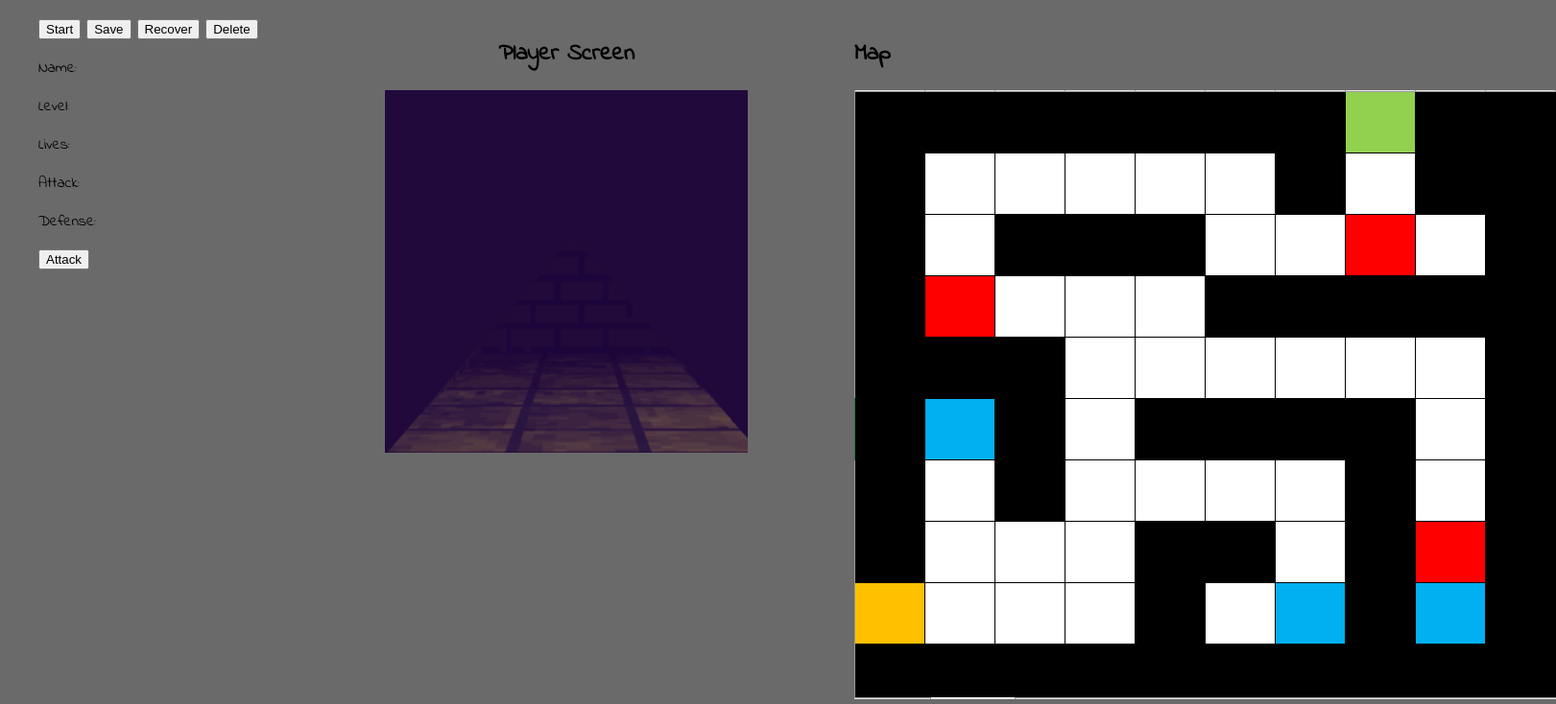
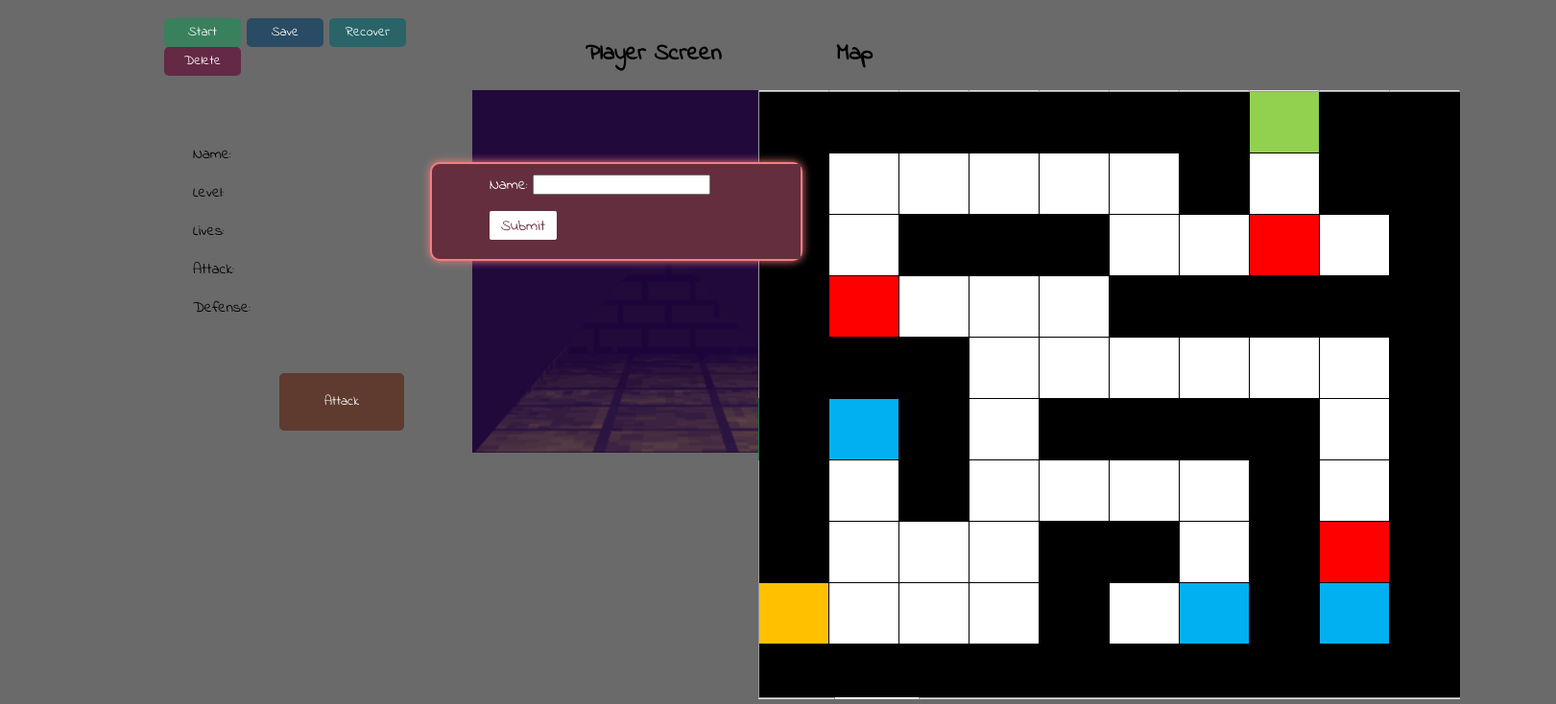
Before and after one commit to belencb4/Grupo7_P4, a plain HTML site: page index.html in a window 1280 px wide. Both pictures are taken after a click on the button "Start". Shown: the part 71-805 px from the top of the page at 96% size, 1621 px wide, since content can reach past the window. Drawn offline with nearby package versions, Linux system fonts and the light colour scheme.

Commit message:
css modified

```diff
--- a/css/main.css
+++ b/css/main.css
@@ -1,6 +1,6 @@
 #grid{
   display: grid;
-  grid-template-columns: 350px 500px 350px;
+  grid-template-columns: 33% 33% 33%;
   grid-template-rows: auto;
   align-content: center;
 }
@@ -16,3 +16,97 @@ body {
   font-family: 'Indie Flower', cursive;
   justify-items: center;
 }
+
+
+button {
+  border: none;
+  border-radius: 5px;
+  color: white;
+  height: 30px;
+  text-align: center;
+  width: 80px;
+  font-family: inherit;
+  font-size: 14px;
+}
+
+button.delete {
+  background-color: rgb(100, 41, 69);
+}
+
+button.start {
+  background-color: rgb(57, 128, 92);
+}
+
+button.save {
+  background-color: rgb(41, 76, 100);
+}
+
+button.recover {
+  background-color: rgb(42, 100, 104);
+}
+
+button:hover {
+  background-color: black;
+}
+
+h2, h1 {
+  text-align: center;
+}
+
+#features {
+  margin-left: 30px;
+  margin-top: 70px;
+}
+
+#minimapa {
+  width: 200px;
+}
+
+#minimap {
+  width: 100%;
+  height: auto;
+}
+
+#popup_box {
+ visibility:hidden;
+ display:none;
+ width:30%;
+ background-color:rgb(100, 46, 62);
+ position:fixed;
+ left:35%;
+ top:30%;
+ border-radius:10px;
+ border:2px solid lightcoral;
+ box-shadow:0px 0px 10px 0px lightcoral;
+}
+
+#popup_box #info_text {
+  margin-left: 50px;
+  padding:10px;
+  clear:both;
+  background-color: rgb(100, 46, 62);
+  color:white;
+}
+
+#popup_box #submit_button {
+  font-family: inherit;
+ margin-top: 15px;
+ width:70px;
+ height:30px;
+ line-height:30px;
+ font-size:16px;
+ background-color:white;
+ color:rgb(100, 46, 62);
+ border:none;
+ margin-bottom:10px;
+ border-radius:2px;
+ cursor:pointer;
+}
+
+.fight {
+  background-color: rgb(94, 59, 46);
+  height: 60px;
+  width: 130px;
+  margin-left: 90px;
+  margin-top: 40px;
+}
```
